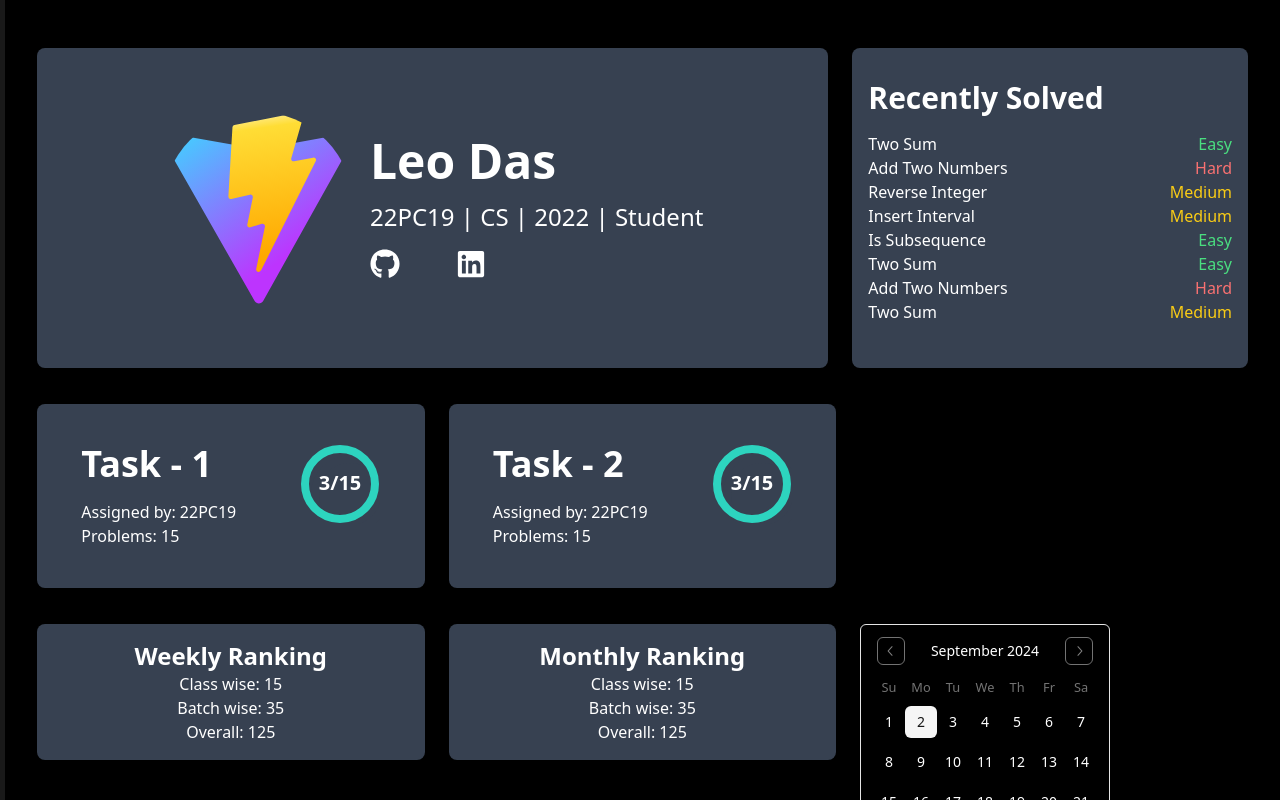
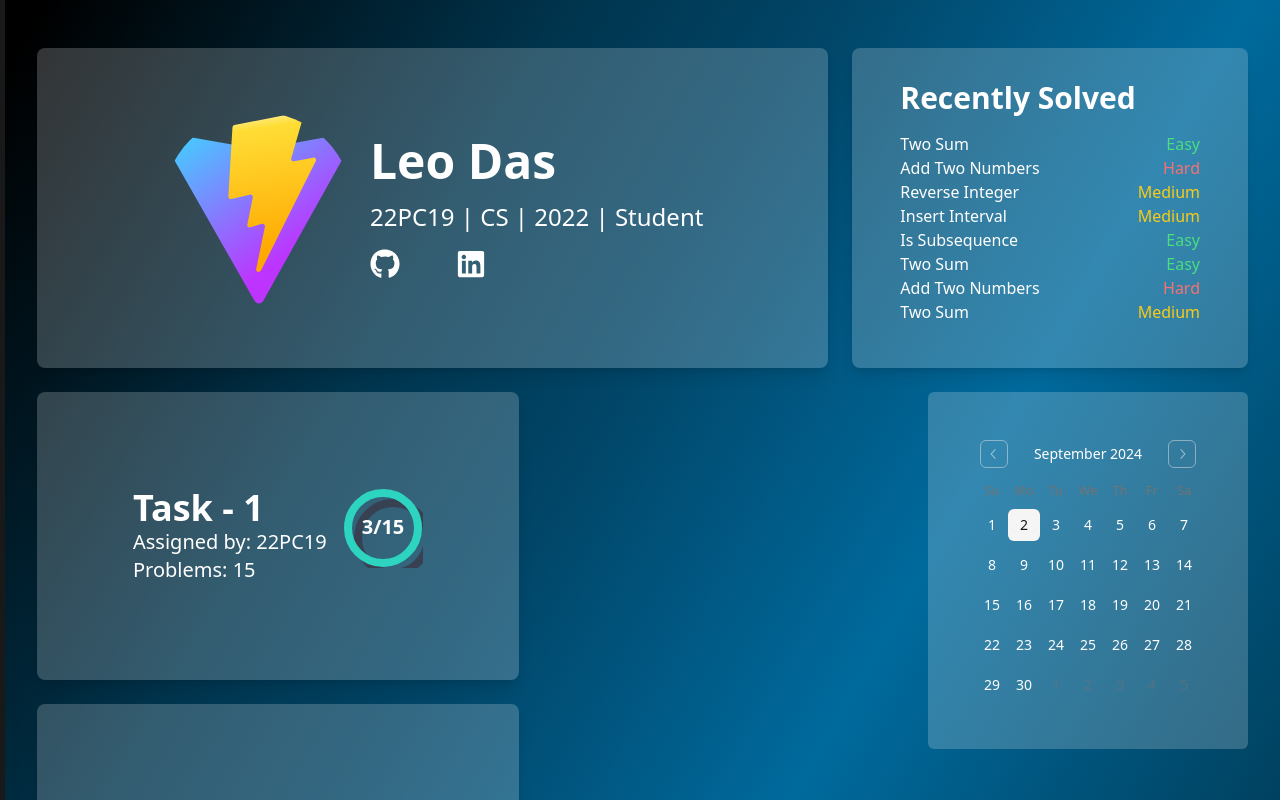
Before and after one commit to Mithun2303/Algostats-frontend, a React (Vite) app: page / in a window 1280 px wide. Shown: the top 800 px of the page. Built offline with nearby package versions, Linux system fonts and the light colour scheme.

Commit message:
dashboard design

```diff
--- a/src/Dashboard.jsx
+++ b/src/Dashboard.jsx
@@ -9,34 +9,56 @@ export function Dashboard() {
 
   //const [date, setDate] = React.useState<Date | undefined>(new Date())
   return (
-      <div className="bg-black p-8">
+    <div className="bg-grad p-8">
       <div className="md:flex flex-col md:flex-row gap-6">
-        <div className='md:w-4/6 '>
-          <ProfileCard />
+        <div className='md:w-4/6'>
+          <ProfileCard className="px-12" />
         </div>
-
         <div className='md:w-2/6'>
-        <RecentlySolvedCard />
+          <RecentlySolvedCard className="px-12" />
         </div>
       </div>
-      <div className="md:flex flex-col md:flex-row gap-6 mt-9">
-        <div className="md:w-[32%] gap-3">
+      {/* <div className="md:flex flex-col md:flex-row gap-6 mt-9">
+        <div className="">
           <TaskCard assigned="22PC19" title="Task - 1" completed={3} total={15} />
         </div>
-        <div className="md:w-[32%] gap-3">
+        <div className="">
           <TaskCard assigned="22PC19" title="Task - 2" completed={3} total={15} />
         </div>
       </div>
       <div className="md:flex flex-col md:flex-row gap-6 mt-9">
-        <div className='md:w-[32%]'>
+        <div className='md:w-'>
           <RankingCard type="Weekly" classRank={15} batchRank={35} overallRank={125} />
         </div>
-        <div className='md:w-[32%]'>
+        <div className='md:w-[32'>
           <RankingCard type="Monthly" classRank={15} batchRank={35} overallRank={125} />
         </div>
 
         <div>
           <Calendar className="rounded-md border text-white" />
+        </div> */}
+
+      <div className='flex w-full md:flex-nowrap flex-wrap-reverse pt-6 justify-between'>
+        <div className='flex flex-wrap w-fi gap-6 bg-we'>
+          <div className='md:w  '>
+            <TaskCard assigned="22PC19" title="Task - 1" completed={3} total={15} />
+          </div>
+          <div className='md: '>
+            <TaskCard assigned="22PC19" title="Task - 2" completed={3} total={15} />
+          </div>
+          <div className='md:  '>
+            <TaskCard assigned="22PC19" title="Task - 2" completed={3} total={15} />
+          </div>
+          <div className='md:'>
+            <TaskCard assigned="22PC19" title="Task - 2" completed={3} total={15} />
+          </div>
+          <div className='md: '>
+            <TaskCard assigned="22PC19" title="Task - 2" completed={3} total={15} />
+          </div>
+        </div>
+        <div className=' '>
+          <Calendar className="rounded-md  flex justify-center w-full p-12 text-white  bg-glassbg" />
+        </div>
       </div>
 
 
@@ -47,8 +69,8 @@ export function Dashboard() {
         onSelect={setDate}
         className="rounded-md border" /> */}
 
-      </div>
+    {/* </div> */}
 
-    </div>
+    </div >
   )
 }
--- a/src/components/ProfileCard.jsx
+++ b/src/components/ProfileCard.jsx
@@ -1,15 +1,15 @@
 import { Card } from './ui/card';
 import { FaGithub, FaLinkedin } from 'react-icons/fa';
 
-function ProfileCard() {
+function ProfileCard({className}) {
   return (
-    <Card className="flex items-center justify-center min-h-80 bg-gray-700 p-6 rounded-lg shadow-lg text-white border-none mt-4">
+    <Card className={`flex items-center justify-center min-h-80 bg-glassbg p-6 rounded-lg shadow-lg text-white border-none mt-4 ${className}`}>
 
       <div className="flex items-center space-x-4">
         <img
           src="./vite.svg" // Replace with the actual path to the image
           alt="Profile"
-          className="rounded-full w-48 h-48 object-cover"
+          className="rounded-full md:w-48 md:h-48 object-cover"
         />
         <div className='ml-20'>
           <h2 className="text-5xl font-bold mb-4">Leo Das</h2>
--- a/src/components/RecentlySolved.jsx
+++ b/src/components/RecentlySolved.jsx
@@ -1,6 +1,6 @@
 import { Card } from './ui/card';
 
-function RecentlySolvedCard() {
+function RecentlySolvedCard({className}) {
   const problems = [
     { title: 'Two Sum', difficulty: 'Easy' },
     { title: 'Add Two Numbers', difficulty: 'Hard' },
@@ -13,7 +13,7 @@ function RecentlySolvedCard() {
   ];
 
   return (
-    <Card className="bg-gray-700 p-4 h-80 rounded-lg text-white border-none shadow-lg mt-4">
+    <Card className={`bg-glassbg p-4 h-80 rounded-lg text-white border-none shadow-lg mt-4 ${className}`}>
       <h3 className="text-3xl font-semibold mb-4 mt-4">Recently Solved</h3>
       <ul>
   {problems.map((problem, index) => (
--- a/src/components/TaskCard.jsx
+++ b/src/components/TaskCard.jsx
@@ -2,13 +2,15 @@ import { Card } from './ui/card';
 
 function TaskCard({ assigned, title, completed, total }) {
   return (
-    <Card className="bg-gray-700 rounded-lg shadow-lg text-white border-none">
-      <div className='p-10 mt-0 flex justify-center'>
+    <Card className="bg-glassbg rounded-lg shadow-lg md:p-24 w-full p-12 w-7/8 w text-white border-none">
+      <div className='flex justify-between gap-4 flex-wrap'>
         <div className='flex flex-col'>
-          <h3 className="pr-10 pb-4 text-4xl font-semibold"> {title} </h3>
-          <h4 className="text-1xl pr-16">Assigned by: {assigned}</h4>
-          <h4 className="text-1xl pr-16">Problems: {total}</h4>
+          <h3 className="md:text-4xl text-2xl font-semibold"> {title} </h3>
+          <h4 className="md:text-xl text-md">Assigned by: {assigned}</h4>
+          <h4 className="md:text-xl text-md">Problems: {total}</h4>
         </div>
+        <div className='w-full md:w-20  flex justify-center md:justify-start'>
+
           <svg className="w-20 h-20">
             <circle
               className="text-gray-700"
@@ -40,6 +42,7 @@ function TaskCard({ assigned, title, completed, total }) {
               {completed}/{total}
             </text>
           </svg>
+        </div>
 
         {/* <p className="text-4xl mt-2">{`${completed}/${total}`}</p> */}
       </div>
--- a/tailwind.config.js
+++ b/tailwind.config.js
@@ -9,12 +9,10 @@ export default {
   	extend: {
 		backgroundImage: {
 			'grad' : 'linear-gradient(120deg, #000 1.7%, #00344D 23.54%, #014567 34.6%, #006A9D 51.84%, #004667 69.72%, #002D42 82.11%, #000 112.66%);'
+
 		  },
 		  boxShadow : {
 			'sh' : '0 4px 30px rgba(0, 0, 0, 0.1)',
-		  },
-		  colors : {
-			'aq1' : '#002537','aq2' : '#00344D'
 		  },
 		  keyframes: {
 			"fade-in": {
@@ -35,6 +33,7 @@ export default {
   			sm: 'calc(var(--radius) - 4px)'
   		},
   		colors: {
+			glassbg:'rgb(255,255,255,0.2)',
   			background: 'hsl(var(--background))',
   			foreground: 'hsl(var(--foreground))',
   			card: {
```
Lines whose indentation alone changed are shown as unchanged.
